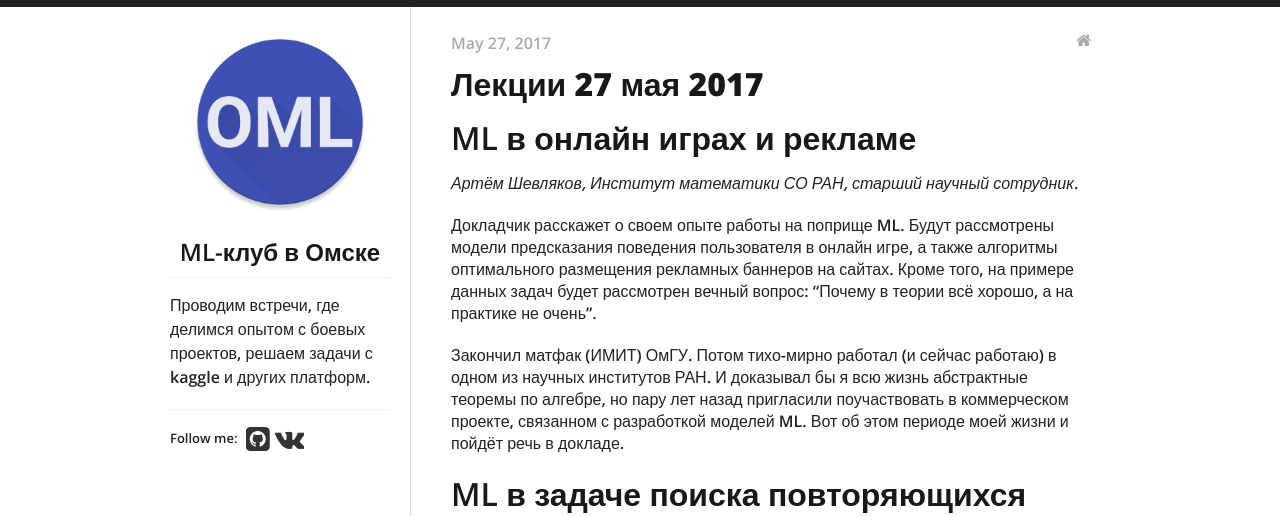
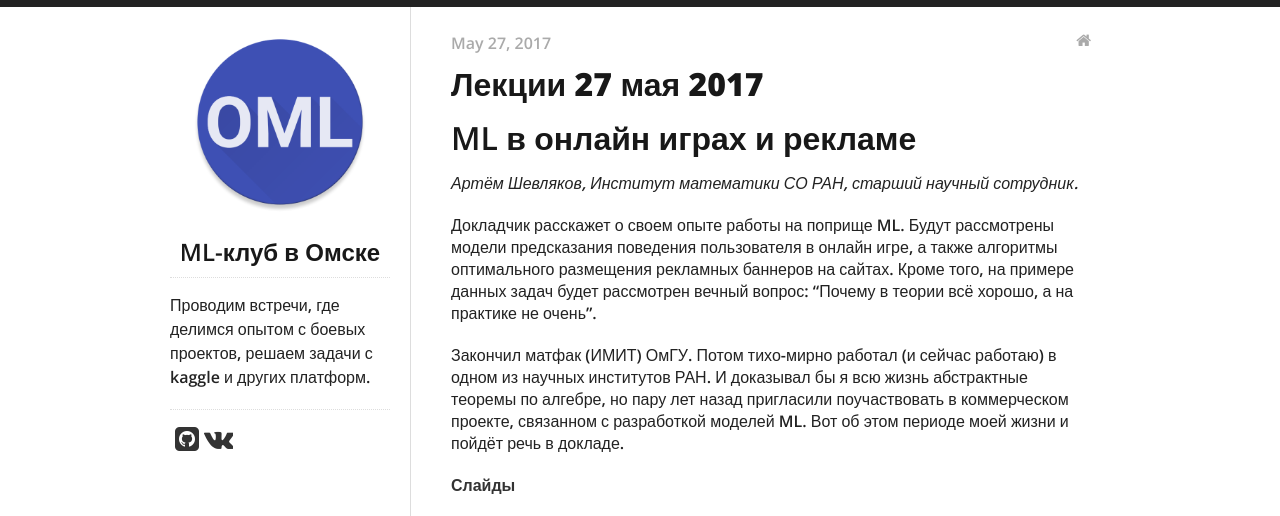
Before and after one commit to mlomsk/mlomsk.github.io, a Jekyll site: the page built from _posts/2017-05-27-lection.md, in a window 1280 px wide and 1400 px high. Shown: the top 516 px of the window. Built offline with Jekyll 4.4.1, drawn with Linux system fonts in a browser that asks for light colours; nearby versions of some CDN libraries; grey boxes are pictures that could not be loaded.

Commit message:
add videos

```diff
--- a/_config.yml
+++ b/_config.yml
@@ -20,7 +20,7 @@
   line in _config.yml. It will appear in your document head meta (for
   Google search results) and in your feed.xml site description.
 baseurl: "" # the subpath of your site, e.g. /blog
-url: "" # the base hostname & protocol for your site, e.g. http://example.com
+url: "https://mlomsk.github.io/" # the base hostname & protocol for your site, e.g. http://example.com
 twitter_username: senior_sigan
 github_username:  blan4
 
--- a/_includes/social.html
+++ b/_includes/social.html
@@ -1,4 +1,3 @@
-Follow me:
 <div id="stalker">
   {% if site.data.theme.social.github %}
   <a title="{{ site.data.theme.social.github }} on Github" href="https://github.com/{{ site.data.theme.social.github }}">
--- /dev/null
+++ b/_plugins/youtube.rb
@@ -0,0 +1,21 @@
+class YouTube < Liquid::Tag
+  Syntax = /^\s*([^\s]+)(\s+(\d+)\s+(\d+)\s*)?/
+
+  def initialize(tagName, markup, tokens)
+    super
+
+    if markup =~ Syntax then
+      @id = $1
+      @width  = $3.nil? ? 560 : $3.to_i
+      @height = $4.nil? ? 420 : $4.to_i
+    else
+      raise "No YouTube ID provided in the \"youtube\" tag"
+    end
+  end
+
+  def render(context)
+    "<iframe width=\"#{@width}\" height=\"#{@height}\" src=\"http://www.youtube.com/embed/#{@id}?color=white&theme=light&rel=0&amp;showinfo=0\" frameborder=\"0\" allowfullscreen></iframe>"
+  end
+
+  Liquid::Template.register_tag "youtube", self
+end
--- a/_posts/2017-05-27-lection.md
+++ b/_posts/2017-05-27-lection.md
@@ -18,6 +18,9 @@
 
 Закончил матфак (ИМИТ) ОмГУ. Потом тихо-мирно работал (и сейчас работаю) в одном из научных институтов РАН. И доказывал бы я всю жизнь абстрактные теоремы по алгебре, но пару лет назад пригласили поучаствовать в коммерческом проекте, связанном с разработкой моделей ML. Вот об этом периоде моей жизни и пойдёт речь в докладе.
 
+**[Слайды](/assets/presentations/2017-05-27-dve_zadachi_ml.pdf)**
+
+{% youtube eKYl-f2S8ck 560 315 %}
 
 # ML в задаче поиска повторяющихся вопросов
 
@@ -27,6 +30,9 @@
 
 Только начинаю свой путь в ML и data science. Еще в школе занимался олимпиадным программированием, возможно, оттуда начался интерес к неочевидным и красивым методам решения задач. В ML больше всего привлекает то, что почти всегда результат зависит не только от того, какой алгоритм используется, а еще от того, какие признаки были выделены из исходных данных. Сейчас инетересуюсь задачами процессинга реальных текстов (NLP).
 
+**[Слайды](/assets/presentations/2017-05-27-ml_quora.pdf)**
+
+{% youtube U8i0G5hguOg 560 315 %}
 
 # ML Boot Camp IV. Задача "с секретом"
 
@@ -35,3 +41,7 @@
 В этом докладе я расскажу о том, как принимал участие в своём первом соревновании по ML на mlbootcamp.ru по решению задачи "с секретом" - с неизвестной содержательной постановкой. Расскажу о способах отбора и генерации признаков. А также о сложностях, которые подстерегают по пути к решению.
 
 Закончил матфак ОмГУ. Работал 10 лет разработчиком ПО. Потом ушел в энергетику внедрять и сопровождать автоматизированные системы диспетчерского управления. Решил вернуться к истокам и начал с участия в соревнованиях по ML.
+
+**[Слайды](/assets/presentations/2017-05-27-ml_bootcamp4.pdf)**
+
+{% youtube NuCT_kptiDI 560 315 %}
```
Also changed, not shown: _posts/2017-06-10-workshop.md (+4 -0 lines), _posts/2017-07-09-solving.md (+2 -0 lines), _posts/2017-07-19-lection.md (+8 -0 lines), 13 other files.
